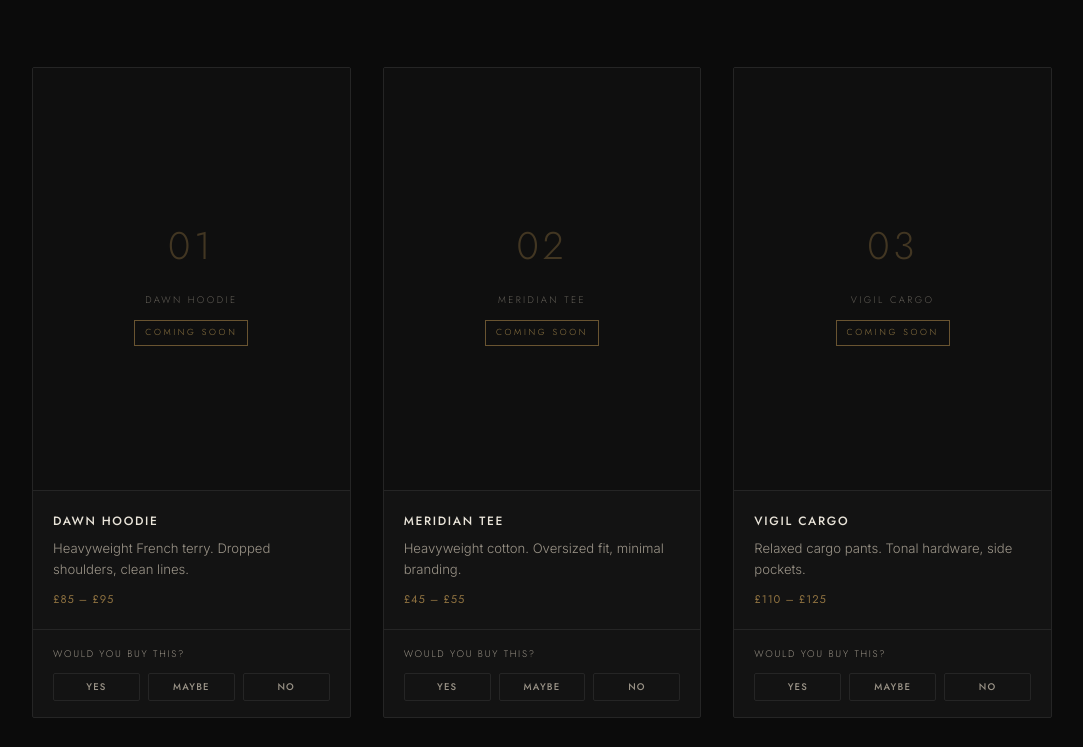
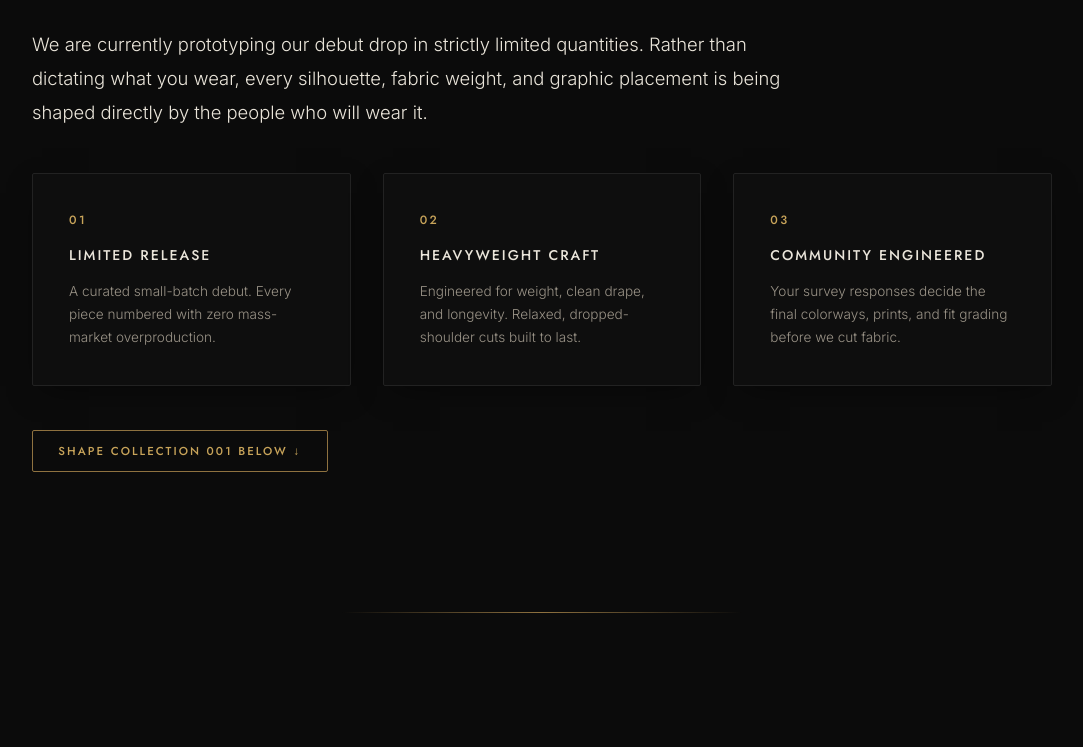
Before and after one commit to anandhureji/seekthelight_landing_page, a plain HTML site: page index.html in a window 1280 px wide. Shown: the part 2176-2923 px from the top of the page, without its empty margins (98-1181 px from the left). Drawn offline with Linux system fonts and the light colour scheme.

Commit message:
Replace mock product grid with Option 2: Collection 001 In Development concept banner

```diff
--- a/index.html
+++ b/index.html
@@ -150,17 +150,47 @@
 
 
   <!-- ═══════════════════════════════════════════════════════
-       4. COLLECTION PREVIEW
+       4. COLLECTION 001 — IN DEVELOPMENT
   ═══════════════════════════════════════════════════════ -->
   <section id="collection" class="section collection" aria-labelledby="collection-heading">
-    <div class="container">
+    <div class="container collection__inner">
 
-      <div class="section__label" aria-hidden="true">— First Collection</div>
-      <h2 id="collection-heading" class="section__heading">COMING SOON</h2>
-      <p class="section__sub">Preview the pieces. Tell us what you'd wear.</p>
+      <div class="section__label" aria-hidden="true">— Debut Drop</div>
 
-      <!-- Product cards rendered by JS from config -->
-      <div class="product-grid" id="product-grid" role="list"></div>
+      <div class="collection__header">
+        <h2 id="collection-heading" class="section__heading">COLLECTION 001</h2>
+        <span class="collection__badge">In Prototyping</span>
+      </div>
+
+      <p class="collection__manifesto">
+        We are currently prototyping our debut drop in strictly limited quantities. Rather than dictating what you wear, every silhouette, fabric weight, and graphic placement is being shaped directly by the people who will wear it.
+      </p>
+
+      <div class="collection__specs">
+        <div class="spec-card">
+          <span class="spec-card__num">01</span>
+          <h3 class="spec-card__title">Limited Release</h3>
+          <p class="spec-card__desc">A curated small-batch debut. Every piece numbered with zero mass-market overproduction.</p>
+        </div>
+
+        <div class="spec-card">
+          <span class="spec-card__num">02</span>
+          <h3 class="spec-card__title">Heavyweight Craft</h3>
+          <p class="spec-card__desc">Engineered for weight, clean drape, and longevity. Relaxed, dropped-shoulder cuts built to last.</p>
+        </div>
+
+        <div class="spec-card">
+          <span class="spec-card__num">03</span>
+          <h3 class="spec-card__title">Community Engineered</h3>
+          <p class="spec-card__desc">Your survey responses decide the final colorways, prints, and fit grading before we cut fabric.</p>
+        </div>
+      </div>
+
+      <div class="collection__cta-wrap">
+        <a href="#feedback" class="btn btn--outline collection__cta">
+          Shape Collection 001 Below ↓
+        </a>
+      </div>
 
     </div>
   </section>
--- a/main.js
+++ b/main.js
@@ -372,9 +372,10 @@ function initScrollReveal() {
     { threshold: 0.12 }
   );
 
-  // Observe story paragraphs, section headings, product cards, FAQ items
+  // Observe story paragraphs, section headings, collection specs, FAQ items
   $$('.reveal, .story__body p, .story__heading, .story__pullquote,' +
      '.section__label, .section__heading, .section__sub,' +
+     '.collection__manifesto, .spec-card,' +
      '.community__ig-link, .faq__item').forEach(el => {
     el.classList.add('reveal');
     observer.observe(el);
@@ -423,7 +424,6 @@ function initSmoothScroll() {
 
 document.addEventListener('DOMContentLoaded', () => {
   populateConfig();   // Fill in config-driven content first
-  renderProducts();   // Build product grid
   renderFaq();        // Build FAQ accordion
   initForm();         // Build custom multi-step form → Google Forms
   initNavbar();       // Nav scroll + mobile menu
--- a/style.css
+++ b/style.css
@@ -644,227 +644,108 @@ ul, ol {
 
 
 /* ============================================================
-   11. COLLECTION / PRODUCT GRID
+   11. COLLECTION 001 — IN DEVELOPMENT
    ============================================================ */
 .collection {
   background: var(--color-bg);
 }
 
-.product-grid {
+.collection__inner {
+  display: flex;
+  flex-direction: column;
+  gap: clamp(24px, 4vw, 36px);
+}
+
+.collection__header {
+  display: flex;
+  align-items: baseline;
+  gap: 16px;
+  flex-wrap: wrap;
+}
+
+.collection__header .section__heading {
+  margin-bottom: 0;
+}
+
+.collection__badge {
+  font-family: var(--font-heading);
+  font-size: 0.62rem;
+  letter-spacing: 0.22em;
+  text-transform: uppercase;
+  color: var(--color-gold);
+  border: 1px solid var(--color-gold-dim);
+  padding: 4px 12px;
+  border-radius: 2px;
+  background: rgba(200, 164, 90, 0.08);
+}
+
+.collection__manifesto {
+  font-size: clamp(1rem, 2.2vw, 1.15rem);
+  color: var(--color-text);
+  font-weight: 300;
+  line-height: 1.85;
+  max-width: 780px;
+  opacity: 0.9;
+}
+
+.collection__specs {
   display: grid;
-  grid-template-columns: repeat(auto-fill, minmax(min(100%, 280px), 1fr));
+  grid-template-columns: repeat(auto-fit, minmax(260px, 1fr));
   gap: var(--gap);
-}
-
-/* Product card */
-.product-card {
-  position: relative;
+  margin-top: 8px;
+}
+
+.spec-card {
+  background: #0E0E0E;
+  border: 1px solid #222222;
+  border-radius: 2px;
+  padding: clamp(26px, 4vw, 36px);
   display: flex;
   flex-direction: column;
-  background: var(--color-surface);
-  border: 1px solid var(--color-border);
-  border-radius: 2px;
-  overflow: hidden;
+  gap: 12px;
+  box-shadow: 0 10px 30px -10px rgba(0, 0, 0, 0.5);
   transition: border-color var(--dur) var(--ease),
-              transform var(--dur) var(--ease);
-}
-
-.product-card:hover {
+              transform var(--dur) var(--ease),
+              box-shadow var(--dur) var(--ease);
+}
+
+.spec-card:hover {
   border-color: var(--color-gold-dim);
   transform: translateY(-2px);
-}
-
-/* Image / placeholder */
-.product-card__img-wrap {
-  position: relative;
-  aspect-ratio: 3 / 4;
-  overflow: hidden;
-  background: #111;
-}
-
-.product-card__img {
-  width: 100%;
-  height: 100%;
-  object-fit: cover;
-  transition: opacity 0.6s var(--ease);
-}
-
-/* CSS placeholder (shown when image is null) */
-.product-card__placeholder {
-  position: absolute;
-  inset: 0;
-  display: flex;
-  flex-direction: column;
-  align-items: center;
-  justify-content: center;
-  gap: 12px;
-  background: #0F0F0F;
-  border-bottom: 1px solid var(--color-border);
-}
-
-.product-card__placeholder-label {
-  font-family: var(--font-heading);
-  font-size: 0.6rem;
-  letter-spacing: 0.25em;
-  text-transform: uppercase;
-  color: var(--color-text-muted);
-  opacity: 0.6;
-}
-
-.product-card__placeholder-num {
-  font-family: var(--font-heading);
-  font-size: 2.4rem;
-  font-weight: 300;
-  letter-spacing: 0.1em;
-  color: var(--color-gold-dim);
-  opacity: 0.4;
-}
-
-.product-card__coming-soon {
-  font-family: var(--font-heading);
-  font-size: 0.55rem;
-  letter-spacing: 0.3em;
-  text-transform: uppercase;
-  color: var(--color-gold);
-  border: 1px solid var(--color-gold-dim);
-  padding: 4px 10px;
-  opacity: 0.7;
-}
-
-/* Card body */
-.product-card__body {
-  padding: 20px;
-  display: flex;
-  flex-direction: column;
-  gap: 6px;
-  flex: 1;
-}
-
-.product-card__name {
+  box-shadow: 0 14px 34px -10px rgba(0, 0, 0, 0.7), 0 0 16px rgba(200, 164, 90, 0.08);
+}
+
+.spec-card__num {
   font-family: var(--font-heading);
   font-size: 0.75rem;
+  letter-spacing: 0.2em;
+  color: var(--color-gold);
   font-weight: 500;
+}
+
+.spec-card__title {
+  font-family: var(--font-heading);
+  font-size: 0.88rem;
   letter-spacing: var(--ls-nav);
   text-transform: uppercase;
   color: var(--color-text);
-}
-
-.product-card__desc {
-  font-size: 0.82rem;
-  color: var(--color-text-muted);
-  line-height: 1.6;
-}
-
-.product-card__price {
-  font-family: var(--font-heading);
-  font-size: 0.7rem;
-  font-weight: 400;
-  letter-spacing: 0.08em;
-  color: var(--color-gold-dim);
-  margin-top: 4px;
-}
-
-/* Reaction control */
-.product-card__reaction {
-  padding: 16px 20px;
-  border-top: 1px solid var(--color-border);
-  display: flex;
-  flex-direction: column;
-  gap: 10px;
-}
-
-.product-card__reaction-label {
-  font-family: var(--font-heading);
-  font-size: 0.6rem;
-  letter-spacing: 0.18em;
-  text-transform: uppercase;
-  color: var(--color-text-muted);
-}
-
-.product-card__reaction-btns {
-  display: flex;
-  gap: 8px;
-}
-
-.reaction-btn {
-  flex: 1;
-  padding: 6px 4px;
-  font-family: var(--font-heading);
-  font-size: 0.6rem;
   font-weight: 500;
-  letter-spacing: 0.12em;
-  text-transform: uppercase;
-  color: var(--color-text-muted);
-  border: 1px solid var(--color-border);
-  border-radius: 2px;
-  background: transparent;
-  transition: all var(--dur) var(--ease);
-  cursor: pointer;
-}
-
-.reaction-btn:hover {
-  border-color: var(--color-gold-dim);
-  color: var(--color-text);
-}
-
-.reaction-btn.active-yes {
-  background: rgba(200, 164, 90, 0.15);
-  border-color: var(--color-gold);
-  color: var(--color-gold);
-}
-
-.reaction-btn.active-maybe {
-  background: rgba(200, 164, 90, 0.08);
-  border-color: var(--color-gold-dim);
-  color: var(--color-gold-dim);
-}
-
-.reaction-btn.active-no {
-  background: rgba(100, 90, 80, 0.12);
-  border-color: #4a4238;
-  color: #6b5f50;
-}
-
-/* Thank-you state */
-.product-card__thankyou {
-  display: none;
-  flex-direction: column;
-  gap: 6px;
-  padding: 16px 20px;
-  border-top: 1px solid var(--color-border);
-}
-
-.product-card__thankyou.visible {
-  display: flex;
-}
-
-.product-card__reaction.voted {
-  display: none;
-}
-
-.thankyou-msg {
-  font-family: var(--font-heading);
-  font-size: 0.65rem;
-  letter-spacing: 0.15em;
-  text-transform: uppercase;
-  color: var(--color-gold);
-}
-
-.thankyou-more {
-  font-size: 0.75rem;
-  color: var(--color-text-muted);
-  text-decoration: underline;
-  text-decoration-color: transparent;
-  transition: color var(--dur), text-decoration-color var(--dur);
-}
-
-.thankyou-more:hover {
-  color: var(--color-gold);
-  text-decoration-color: var(--color-gold-dim);
-}
-
-
-/* ============================================================
+}
+
+.spec-card__desc {
+  font-size: 0.85rem;
+  color: var(--color-text-muted);
+  line-height: 1.7;
+}
+
+.collection__cta-wrap {
+  margin-top: 8px;
+}
+
+.collection__cta {
+  padding: 0.85em 2.2em;
+  font-size: 0.72rem;
+}
    12. FEEDBACK / FORM
    ============================================================ */
 .feedback {
@@ -1267,7 +1148,7 @@ ul, ol {
     height: 60px;
   }
 
-  .product-grid {
+  .collection__specs {
     grid-template-columns: 1fr;
   }
 
```
